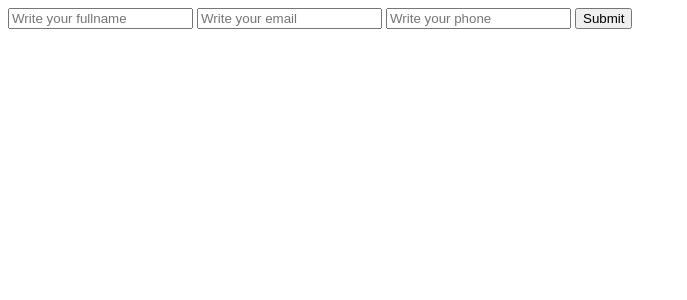
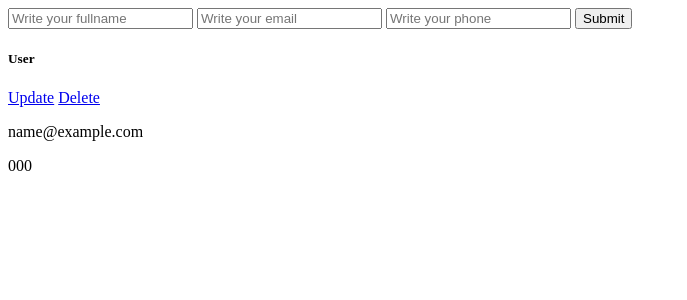
Before and after one commit to Acosta381/CRUD_Flask, a Flask app: page / in a window 1280 px wide. Shown: the top 300 px of the page, without its empty margins (0-687 px from the left). Run offline with Flask 3, Linux system fonts and the light colour scheme; tables that the repository leaves empty hold one stand-in row (values such as "Sample post").

Commit message:
Added Update and Delete Feature

```diff
--- a/routes/contacts.py
+++ b/routes/contacts.py
@@ -1,12 +1,13 @@
-from flask import Blueprint, render_template, request, redirect
+from flask import Blueprint, render_template, request, redirect, url_for
 from utils.db import db
 from models.contact import Contact
 
-contacts = Blueprint('contact', __name__)
+contacts = Blueprint('contacts', __name__)
 
 @contacts.route('/')
-def home():
-    return render_template('index.html')
+def index():
+    contacts = Contact.query.all()
+    return render_template('index.html', contacts = contacts)
 
 @contacts.route('/new', methods=['POST'])
 def add_contact():
@@ -19,15 +20,32 @@ def add_contact():
     db.session.add(new_contact)
     db.session.commit()
 
-    return redirect('/')
+    return redirect(url_for('contacts.index'))
 
-@contacts.route('/update')
-def update():
-    return "jh"
+@contacts.route('/update/<id>', methods=['GET','POST'])
+def update(id):
+    contact = Contact.query.get(id)
 
-@contacts.route('/delete')
-def delete():
-    return "jh"
+    if request.method == 'POST':
+        contact.fullname = request.form['fullname']
+        contact.email = request.form['email']
+        contact.phone = request.form['phone']
+
+        db.session.commit()
+
+        return redirect(url_for('contacts.index'))
+
+    else:
+        return render_template('update.html', contact=contact)
+
+@contacts.route('/delete/<id>')
+def delete(id):
+    contact = Contact.query.get(id)
+
+    db.session.delete(contact)
+    db.session.commit()
+
+    return redirect(url_for('contacts.index'))
 
 @contacts.route('/about')
 def about():
--- a/templates/index.html
+++ b/templates/index.html
@@ -3,6 +3,23 @@
     <input type="text" name="fullname" placeholder="Write your fullname">
     <input type="text" name="email" placeholder="Write your email">
     <input type="text" name="phone" placeholder="Write your phone">
-    <input type="submit" name="submit">
+
+    <input type="submit" name="submit" value="Submit">
 
 </form>
+
+<div>
+    {% for contact in contacts %}
+
+    <div>
+        <h5> {{ contact.fullname }} </h5>
+        <div>
+            <a href="{{ url_for('contacts.update', id=contact.id) }}">Update</a>
+            <a href="{{ url_for('contacts.delete', id=contact.id) }}">Delete</a>
+        </div>
+        <p> {{ contact.email }} </p>
+        <p> {{ contact.phone }} </p>
+    </div>
+
+    {% endfor %}
+</div>
```
Also changed, not shown: templates/update.html (added, +9 -0 lines).
